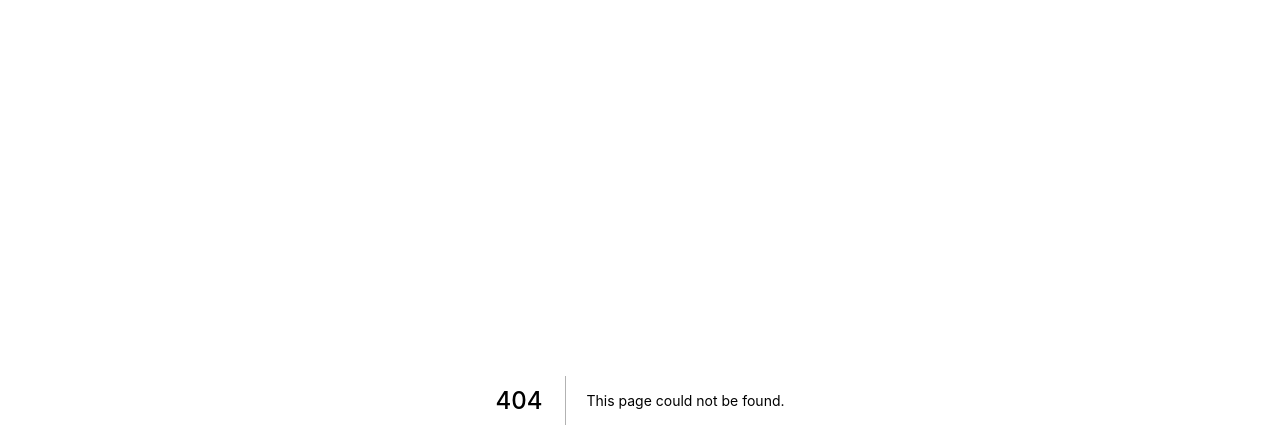
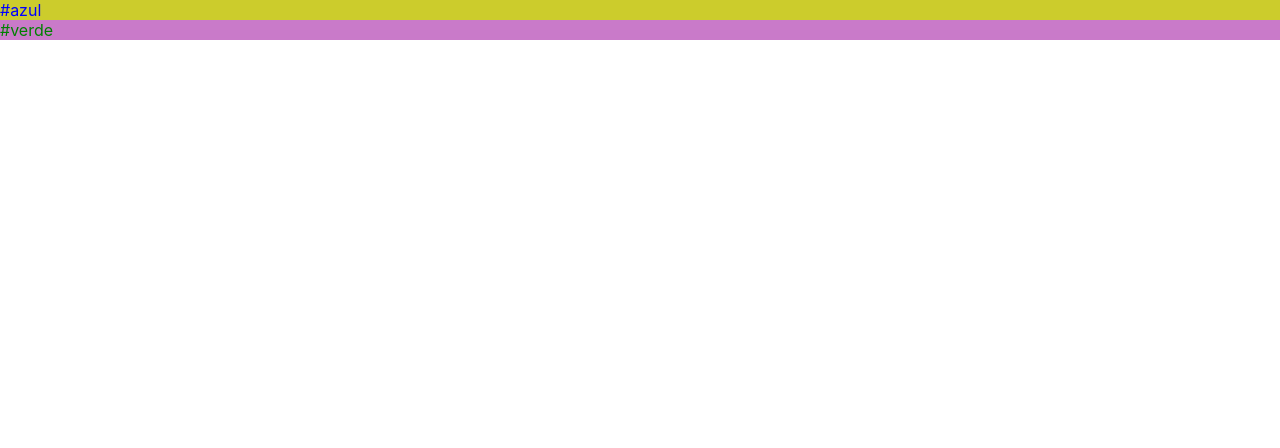
Before and after one commit to Rafael-Bomfim/faculdade_2022_Web, a Next.js app in the folder projeto02/: page /exemplo01 in a window 1280 px wide. Before the commit this address had no page. Shown: the top 448 px of the page. Built offline with nearby package versions, Linux system fonts and the light colour scheme.

Commit message:
Criando css global

```diff
--- a/projeto02/pages/_app.js
+++ b/projeto02/pages/_app.js
@@ -1,4 +1,6 @@
+//é preciso importar todos os css que quiser que apareça para todos os componentes
 import '../styles/globals.css'
+import '../styles/exemplo01.css'
 
 function MyApp({ Component, pageProps }) {
   return <Component {...pageProps} />
--- /dev/null
+++ b/projeto02/pages/exemplo01.jsx
@@ -0,0 +1,10 @@
+//se o css for global, ele deve ser importado no arquivo _app.js (regra do next)
+
+export default function init(){
+    return(
+        <div className="ex01">
+            <div class="azul">#azul</div>
+            <div className="verde">#verde</div> {/*div.verde*/}
+        </div>
+    )
+}
--- /dev/null
+++ b/projeto02/styles/exemplo01.css
@@ -0,0 +1,14 @@
+.ex01 .azul{
+    color: blue;
+    background-color: rgb(204, 204, 44);
+}
+
+.verde{
+    color: green;
+    background-color: rgb(201, 122, 201);
+}
+
+.azul{
+    color: rgb(255, 255, 255);
+    background-color: rgb(197, 41, 41);
+}
```
Also changed, not shown: projeto02/pages/exemplo02.jsx (added, +7 -0 lines).
